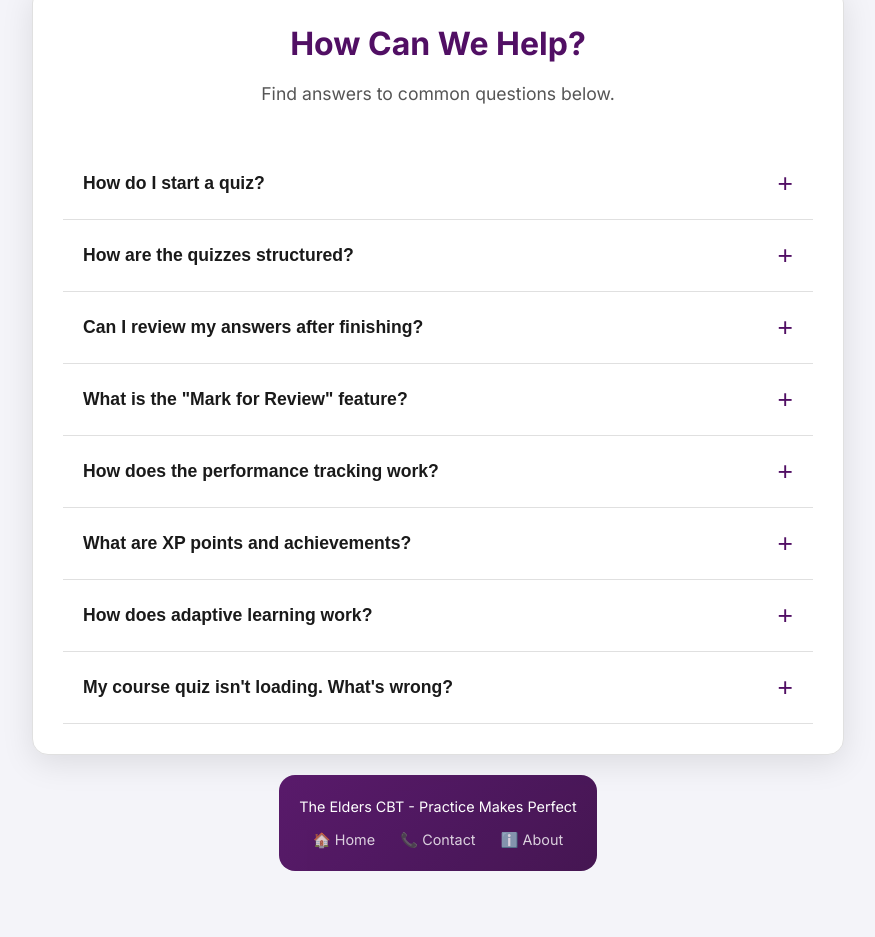
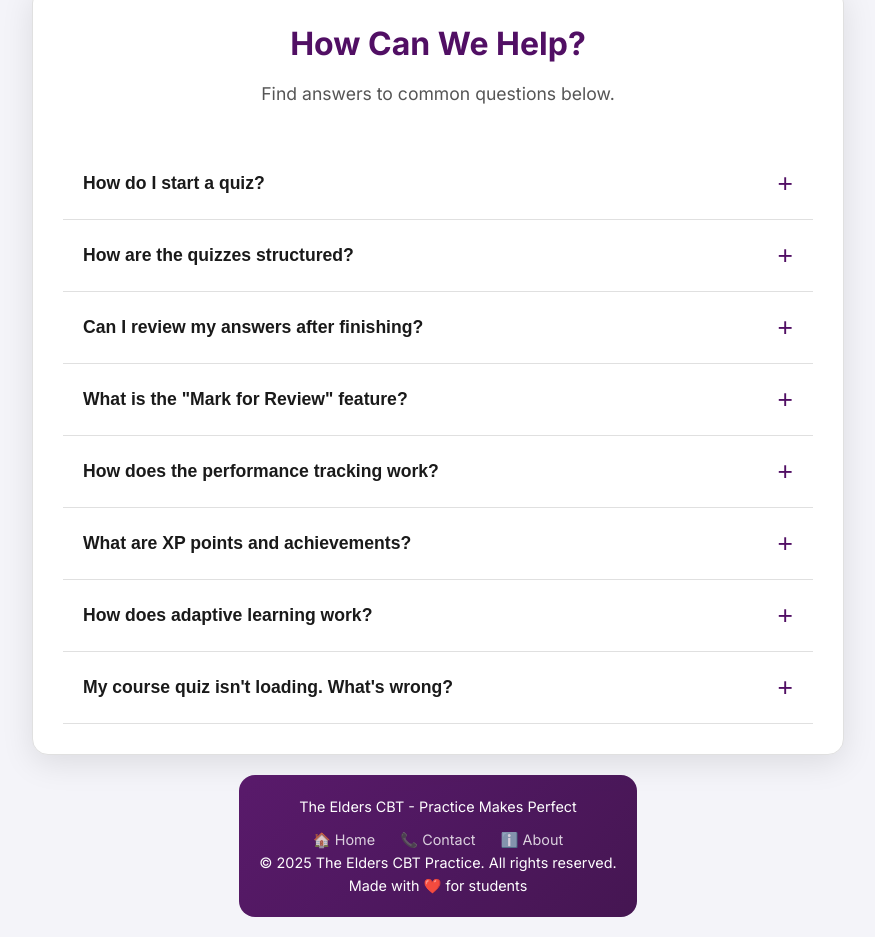
Before and after one commit to TheElders1/the-elders-cbt-practice, a plain HTML site: page help.html in a window 1280 px wide. Shown: the part 187-1124 px from the top of the page, without its empty margins (202-1077 px from the left). Before the commit the page ends 1078 px from the top, so only its background shows below. Drawn offline with Linux system fonts and the light colour scheme.

Commit message:
Update help.html

```diff
--- a/help.html
+++ b/help.html
@@ -128,6 +128,12 @@
                 <a href="about.html">ℹ️ About</a>
             </div>
         </div>
+        <div class="footer-bottom">
+                <p>&copy; 2025 The Elders CBT Practice. All rights reserved.</p>
+                <div class="footer-meta">
+                    <span>Made with ❤️ for students</span>
+                </div>
+            </div>
     </footer>
 
     <!-- This single script now controls the theme and the FAQ accordion -->
```
